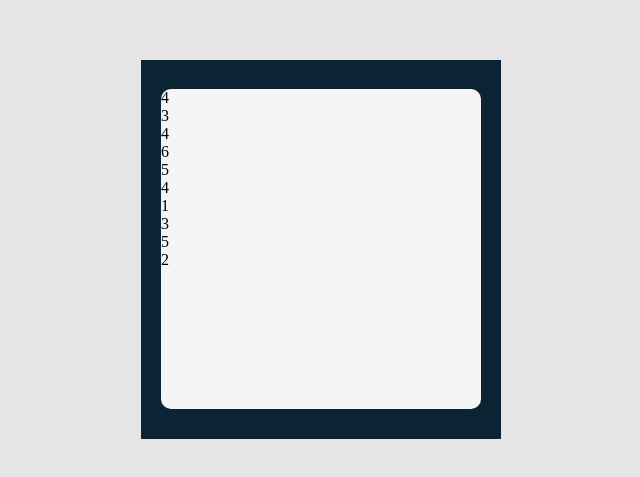
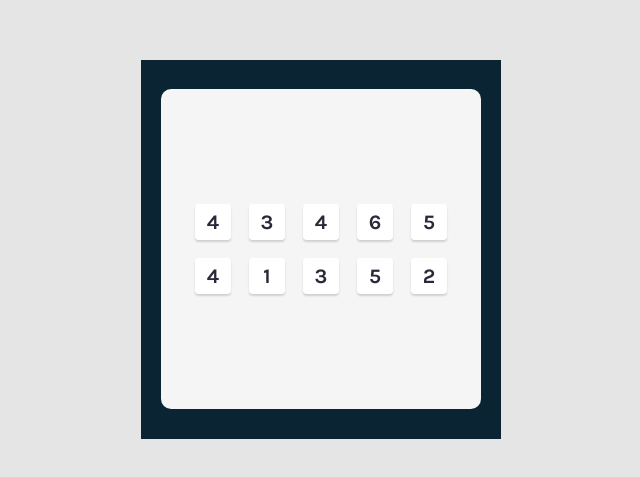
Before and after one commit to EmbryonicDev/Tenzi-Dice-Game, a React (Create React App) app: page / in a window 1280 px wide. Shown: the part 151-628 px from the top of the page, without its empty margins (319-959 px from the left). Built offline with nearby package versions, Linux system fonts and the light colour scheme.

Commit message:
Style board / dieSet / die  to display 10 x die in 2 row grid

```diff
--- a/src/index.css
+++ b/src/index.css
@@ -4,6 +4,7 @@
 
 body {
   margin: 0;
+  font-family: Karla;
   min-height: 100vh;
   background: #E5E5E5;
   display: flex;
@@ -25,4 +26,28 @@ body {
   width: 320px;
   background-color: #F5F5F5;
   border-radius: 10px;
+  display: flex;
+  justify-content: center;
+  align-items: center;
 }
+
+#dieSet {
+  display: grid;
+  grid-template-columns: repeat(5, 1fr);
+  grid-template-rows: 1fr 1fr;
+  gap: 18.5px 18px;
+}
+
+.die {
+  display: flex;
+  width: 36px;
+  height: 36px;
+  justify-content: center;
+  align-items: center;
+  border-radius: 3.8px;
+  background-color: #ffffff;
+  color: #2B283A;
+  box-shadow: 0px 2px 2px rgba(0, 0, 0, 0.15);
+  font-size: 20.6px;
+  font-weight: 700;
+}
```
